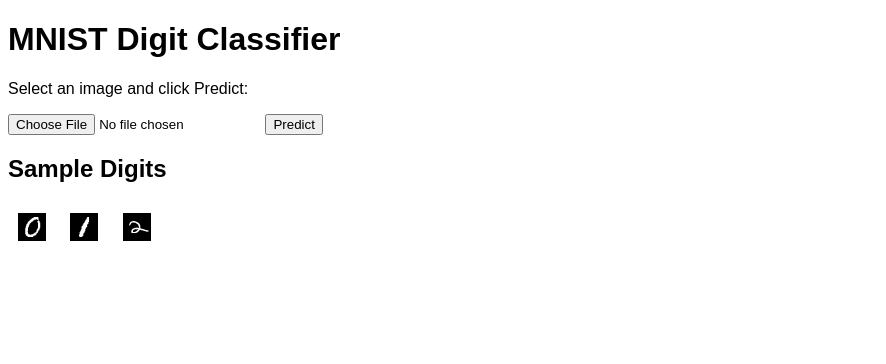
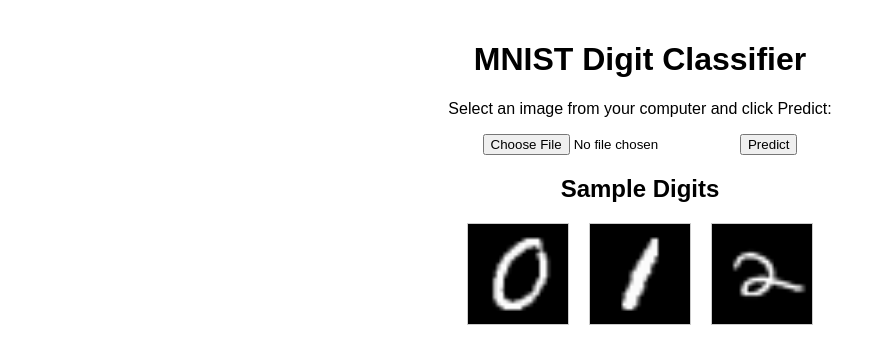
Before and after one commit to JCH0092-coder/Joshua_Hill_CPE490_HW05, a Flask app: page / in a window 1280 px wide. Shown: the top 364 px of the page, without its empty margins (0-886 px from the left). Run offline with Flask 3, Linux system fonts and the light colour scheme; parts of the project's set-up code (start-up, migrations or seed data) failed here and were passed over.

Commit message:
Update index.html

```diff
--- a/templates/index.html
+++ b/templates/index.html
@@ -4,50 +4,53 @@
 <meta charset="UTF-8">
 <title>MNIST Digit Classifier</title>
 <style>
-    body { font-family: Arial, sans-serif; }
-    .sample { margin: 10px; cursor: pointer; }
+  body {
+    font-family: Arial, sans-serif;
+    text-align: center;
+    margin: 0;
+    padding: 0;
+  }
+  .container {
+    max-width: 800px;
+    margin: 0 auto;
+    padding: 20px;
+  }
+  .samples-container {
+    display: flex;
+    justify-content: center;
+    flex-wrap: wrap;
+    gap: 20px;
+    margin-top: 20px;
+  }
+  .sample {
+    width: 100px;
+    height: 100px;
+    object-fit: contain;
+    cursor: pointer;
+    border: 1px solid #ccc;
+  }
+  #result {
+    margin-top: 20px;
+    font-size: 1.5em;
+  }
 </style>
 </head>
 <body>
+<div class="container">
   <h1>MNIST Digit Classifier</h1>
-  <p>Select an image and click Predict:</p>
+  <p>Select an image from your computer and click Predict:</p>
   <input type="file" id="image-upload" accept="image/*">
   <button id="predict-button">Predict</button>
   <div id="result"></div>
-
   <h2>Sample Digits</h2>
-  <div>
+  <div class="samples-container">
     <img class="sample" src="{{ url_for('sample_file', filename='0.png') }}" alt="Digit 0">
     <img class="sample" src="{{ url_for('sample_file', filename='1.png') }}" alt="Digit 1">
     <img class="sample" src="{{ url_for('sample_file', filename='2.png') }}" alt="Digit 2">
   </div>
-
+</div>
 <script>
-    function predictImage(blob) {
-      let formData = new FormData();
-      formData.append("file", blob, "sample.png");
-      fetch("/predict", { method: "POST", body: formData })
-      .then(response => response.json())
-      .then(data => {
-        if (data.error) {
-          resultDiv.innerHTML = `<p>Error: ${data.error}</p>`;
-        } else {
-          resultDiv.innerHTML = `<h2>Predicted Digit: ${data.predicted_digit}</h2>`;
-        }
-      })
-      .catch(err => { resultDiv.innerHTML = `<p>Error: ${err}</p>`; });
-    }
-
-    const imageUpload = document.getElementById("image-upload");
-    const predictButton = document.getElementById("predict-button");
-    const resultDiv = document.getElementById("result");
-
-    predictButton.addEventListener("click", () => {
-      if (imageUpload.files.length === 0) {
-        resultDiv.innerHTML = "<p>Please select an image file</p>";
-        return;
-      }
-      let file = imageUpload.files[0];
+  function predictImage(file) {
     let formData = new FormData();
     formData.append("file", file);
     fetch("/predict", { method: "POST", body: formData })
@@ -59,17 +62,32 @@
           resultDiv.innerHTML = `<h2>Predicted Digit: ${data.predicted_digit}</h2>`;
         }
       })
-      .catch(err => { resultDiv.innerHTML = `<p>Error: ${err}</p>`; });
+      .catch(err => {
+        resultDiv.innerHTML = `<p>Error: ${err}</p>`;
       });
-
+  }
+  const imageUpload = document.getElementById("image-upload");
+  const predictButton = document.getElementById("predict-button");
+  const resultDiv = document.getElementById("result");
+  predictButton.addEventListener("click", () => {
+    if (!imageUpload.files.length) {
+      resultDiv.innerHTML = "<p>Please select an image file</p>";
+      return;
+    }
+    let file = imageUpload.files[0];
+    predictImage(file);
+  });
   document.querySelectorAll(".sample").forEach(img => {
     img.addEventListener("click", () => {
       fetch(img.src)
         .then(response => response.blob())
         .then(blob => {
-          predictImage(new File([blob], "sample.png", { type: blob.type }));
+          let file = new File([blob], "sample.png", { type: blob.type });
+          predictImage(file);
         })
-        .catch(err => { resultDiv.innerHTML = `<p>Error: ${err}</p>`; });
+        .catch(err => {
+          resultDiv.innerHTML = `<p>Error: ${err}</p>`;
+        });
     });
   });
 </script>
```
Lines whose indentation alone changed are shown as unchanged.
